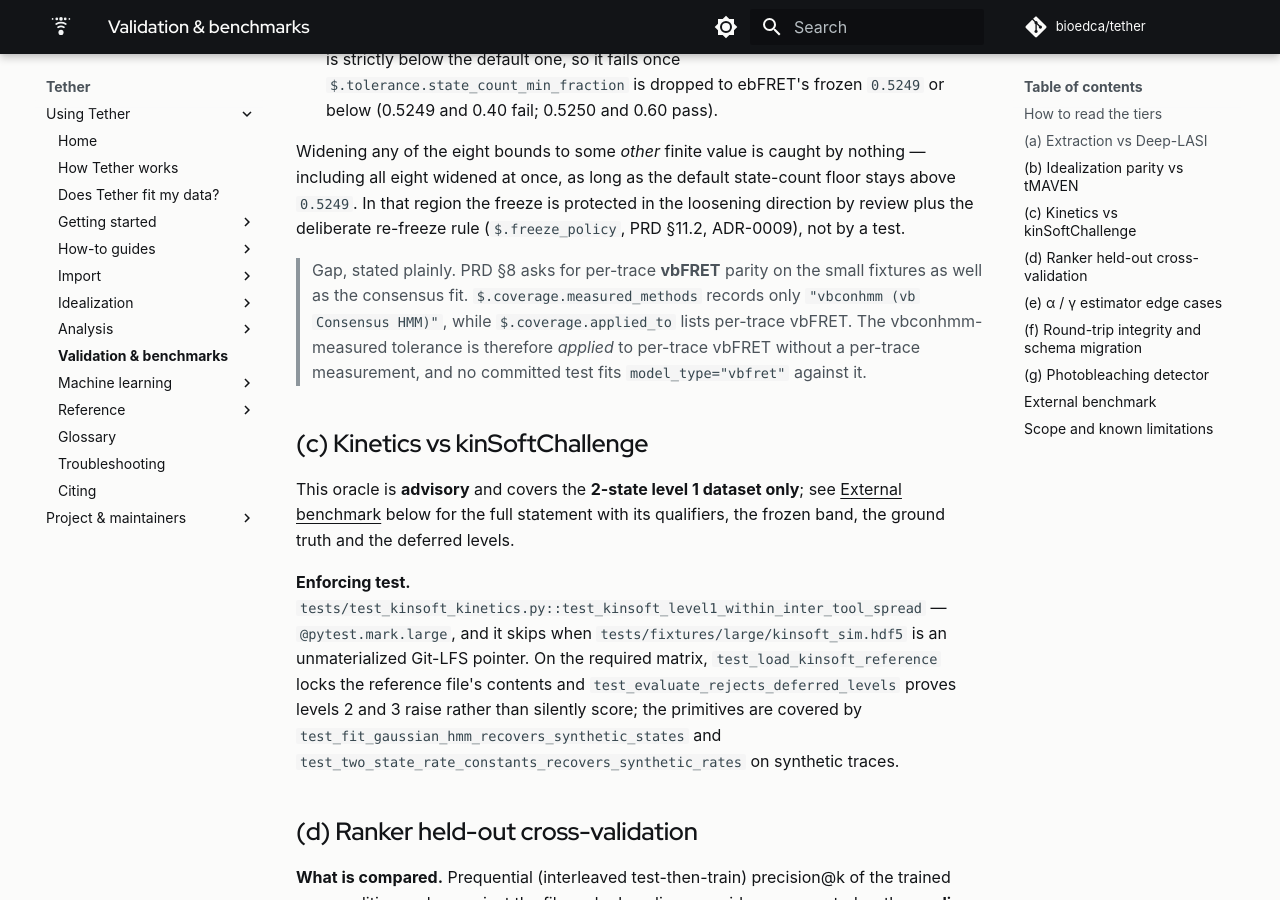
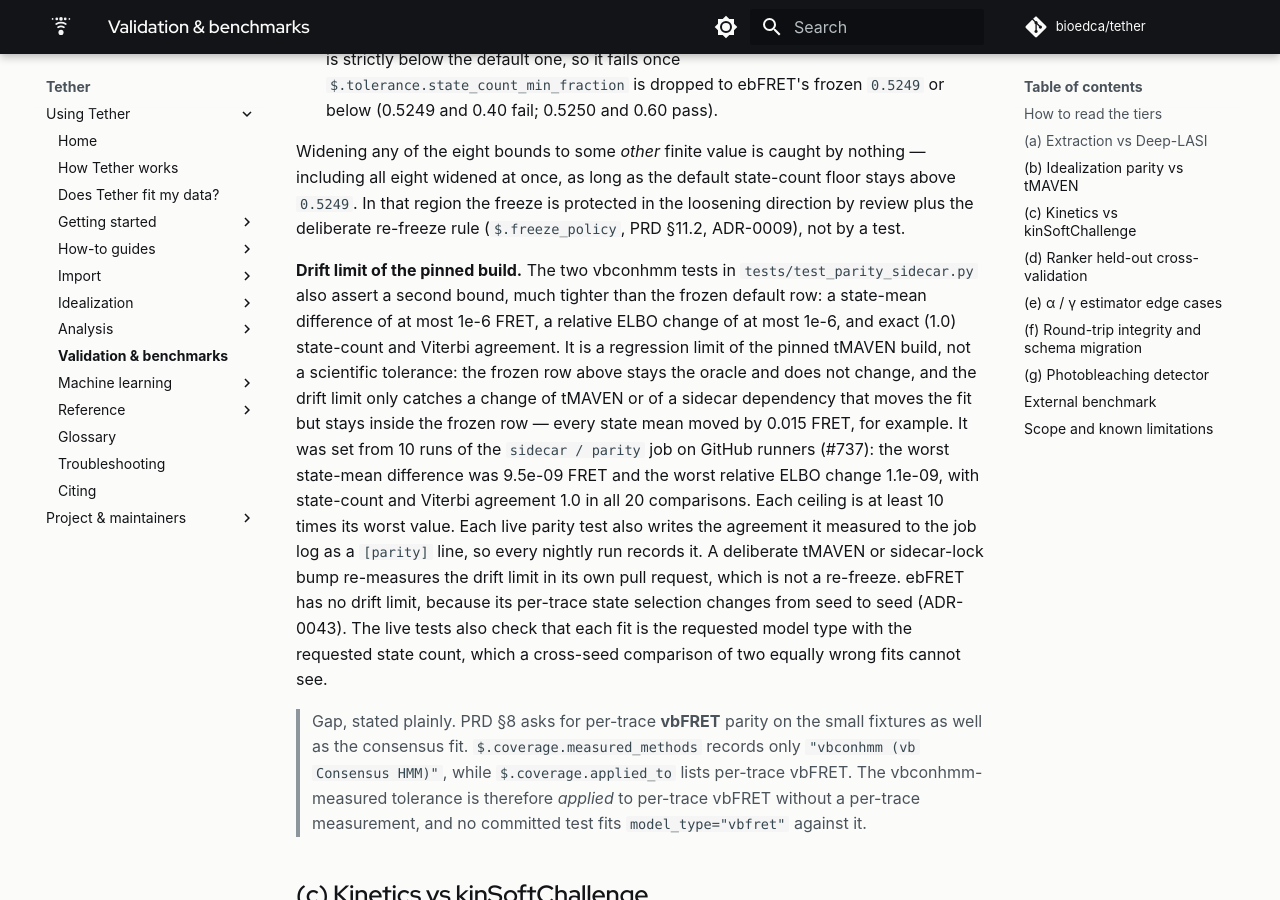
Before and after one commit to bioedca/tether, an MkDocs documentation site: the page built from docs/validation.md, in a window 1280 px wide and 900 px high, scrolled down 8918 px. Built offline with MkDocs 1.6.1 and Material for MkDocs 9.7.7, drawn with Linux system fonts in a browser that asks for light colours; comment, search, counter and statistics services are not loaded; the version menu is left out.

Commit message:
test(idealize): switch on the vbconhmm drift limit of the pinned tMAVEN build (#737)
The two vbconhmm parity tests now also assert VBCONHMM_DRIFT_LIMIT: state-mean
difference <= 1e-6 FRET, relative ELBO change <= 1e-6, exact state-count and
Viterbi agreement. It is a regression limit of the pinned build (tMAVEN
10f4230), not a scientific tolerance; the frozen tolerance and its evidence
in schema/parity_tolerance.json do not change.

Measured first, as the issue asks: 10 runs of the sidecar / parity job on
GitHub runners at e8a8ce7 (PR #772), 20 vbconhmm comparisons. Worst
state-mean difference 9.5e-9 (281-mol fit vs reference), worst relative ELBO
change 1.1e-9 (4-mol cross-seed), state-count and Viterbi agreement 1.0 in
every comparison. Each ceiling is at least 10 times its worst value.

docs/validation.md (b) states the drift limit, how it was set, and what it is
not.

```diff
--- a/docs/validation.md
+++ b/docs/validation.md
@@ -297,6 +297,23 @@ Widening any of the eight bounds to some *other* finite value is caught by nothi
 all eight widened at once, as long as the default state-count floor stays above `0.5249`. In
 that region the freeze is protected in the loosening direction by review plus the deliberate
 re-freeze rule (`$.freeze_policy`, PRD §11.2, ADR-0009), not by a test.
+
+**Drift limit of the pinned build.** The two vbconhmm tests in `tests/test_parity_sidecar.py`
+also assert a second bound, much tighter than the frozen default row: a state-mean difference of
+at most 1e-6 FRET, a relative ELBO change of at most 1e-6, and exact (1.0) state-count and
+Viterbi agreement. It is a regression limit of the pinned tMAVEN build, not a scientific
+tolerance: the frozen row above stays the oracle and does not change, and the drift limit only
+catches a change of tMAVEN or of a sidecar dependency that moves the fit but stays inside the
+frozen row — every state mean moved by 0.015 FRET, for example. It was set from 10 runs of the
+`sidecar / parity` job on GitHub runners (#737): the worst state-mean difference was 9.5e-09
+FRET and the worst relative ELBO change 1.1e-09, with state-count and Viterbi agreement 1.0 in
+all 20 comparisons. Each ceiling is at least 10 times its worst value. Each live parity test
+also writes the agreement it measured to the job log as a `[parity]` line, so every nightly run
+records it. A deliberate tMAVEN or sidecar-lock bump re-measures the drift limit in its own pull
+request, which is not a re-freeze. ebFRET has no drift limit, because its per-trace state
+selection changes from seed to seed (ADR-0043). The live tests also check that each fit is the
+requested model type with the requested state count, which a cross-seed comparison of two
+equally wrong fits cannot see.
 
 > Gap, stated plainly. PRD §8 asks for per-trace **vbFRET** parity on the small fixtures as
 > well as the consensus fit. `$.coverage.measured_methods` records only
```
Also changed, not shown: 1 other file.
